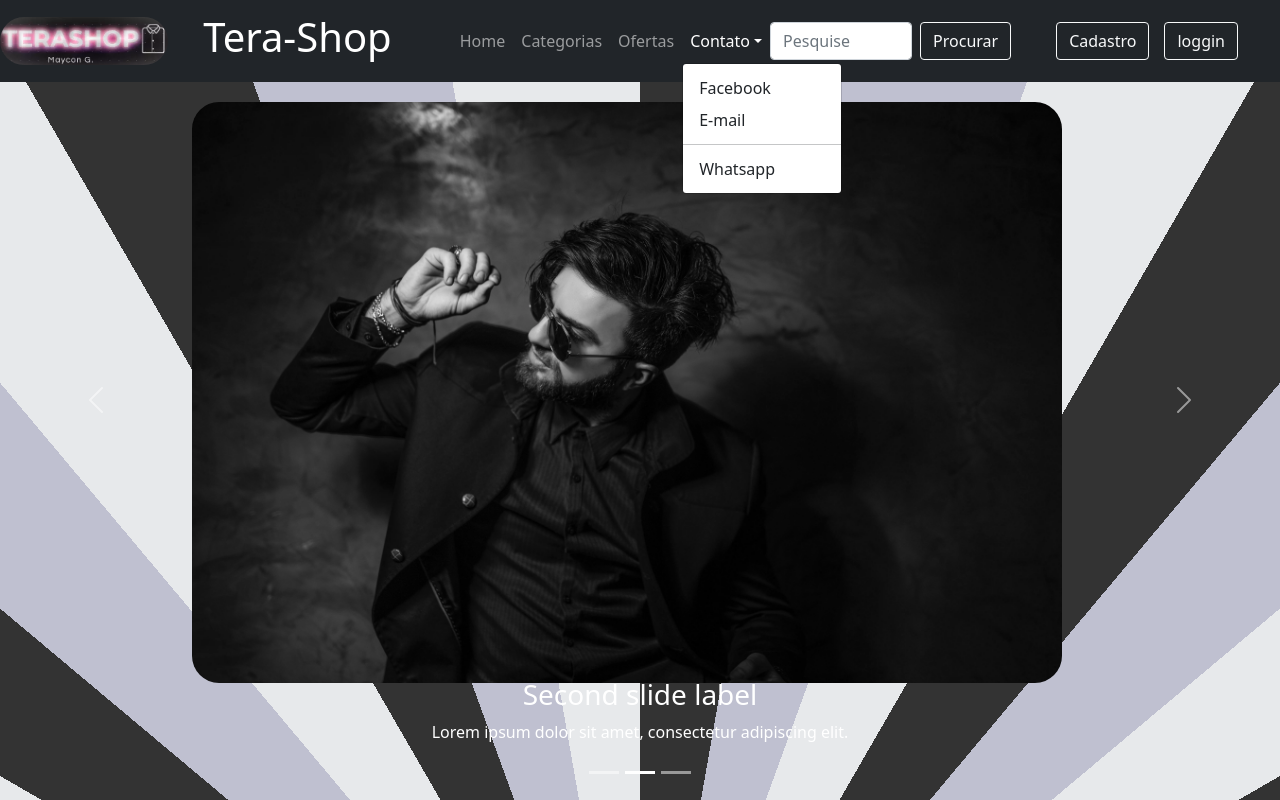
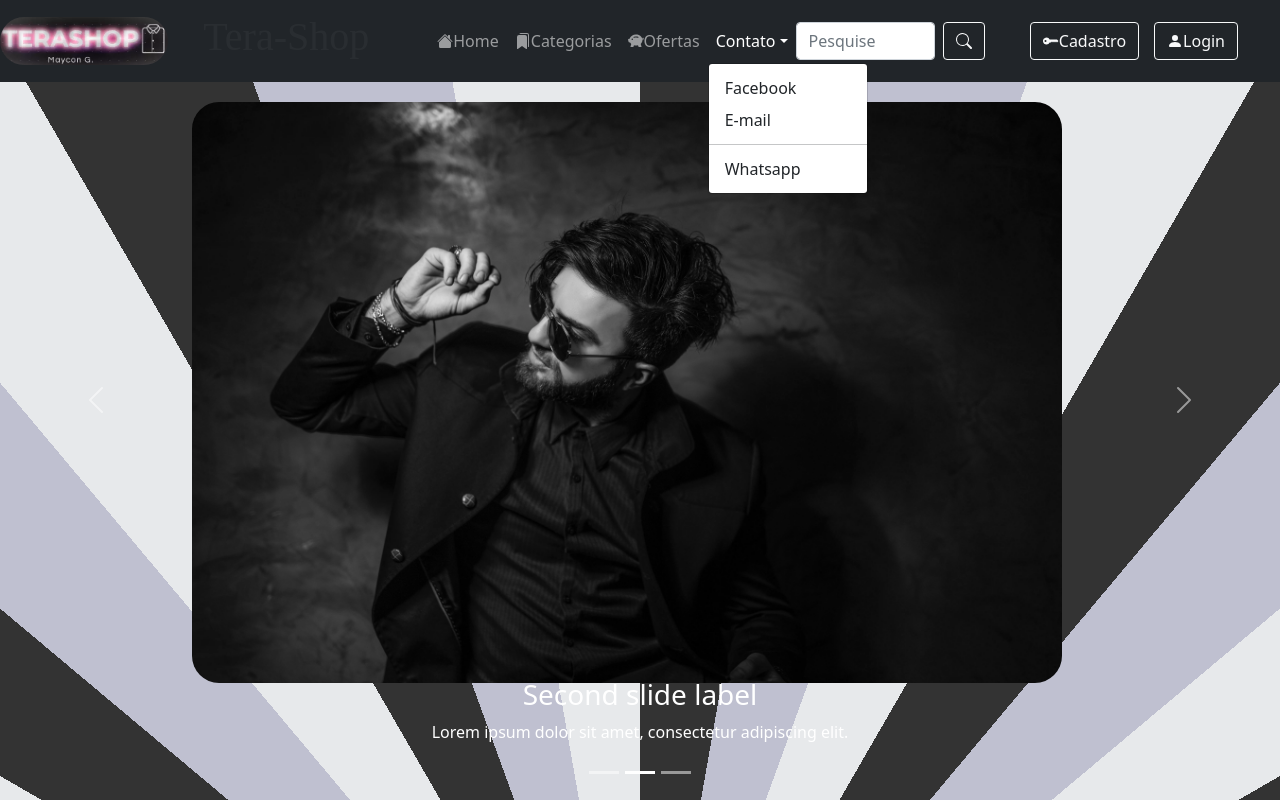
Before and after one commit to Adamscastillo/Tera_Shop_React, a React (Create React App) app: page / in a window 1280 px wide. Both pictures are taken after a click on the button "Contato". Shown: the top 800 px of the page. Built offline with nearby package versions, Linux system fonts and the light colour scheme; no server answers.

Commit message:
Banner e header estilizados

```diff
--- a/src/App.js
+++ b/src/App.js
@@ -6,6 +6,7 @@ import './App.css'
 import ListTenis from './components/TenisAPi/TenisApi'
 import Footer from './components/footer/Footer'
 import ImagePromo from './components/promoção/promo'
+import TenisPromo from './components/TenisPromo/TenisPromo'
 
 function App() {
   return (
@@ -15,6 +16,7 @@ function App() {
       <CardProdutos />
       <ListTenis />
       <ImagePromo />
+      <TenisPromo />
       <Footer />
 
     </div>
--- a/src/components/TenisAPi/TenisApi.jsx
+++ b/src/components/TenisAPi/TenisApi.jsx
@@ -12,7 +12,6 @@ function TenisApi() {
   useEffect(()=>{
     axios.get(url)
     .then((response) => {
-      console.log (response)
 
      setData(response.data)
 
--- /dev/null
+++ b/src/components/TenisPromo/TenisPromo.css
@@ -0,0 +1,80 @@
+
+.container {
+  max-width: 75vw;
+  display: block;
+}
+.container .carousel {
+  display: flex;
+  overflow-x: auto;
+  scroll-behavior: smooth;
+}
+
+.container .carousel::-webkit-scrollbar {
+  display: none;
+}
+
+.container .carousel .item {
+  background-color: white;
+  margin: 12px;
+  padding: 20px;
+  width: 280px;
+  border-radius: 16px;
+  flex: none;
+}
+
+.container .carousel .item .image img {
+  width: 100%;
+  height: 100%;
+  object-fit: cover;
+}
+
+.container .carousel .item .info {
+  height: 120px;
+  display: flex;
+  flex-direction: column;
+  justify-content: space-between;
+}
+
+.container .carousel .item .info span {
+  display: block;
+  text-align: center;
+  color: #1e1e1e;
+  padding: 2px;
+  border-radius: 10px;
+}
+
+.container .carousel .item .info .name {
+  font-size: 1rem;
+  font-weight: bold;
+  margin: 10px 0;
+  color: #00a8fb;
+}
+
+.container .carousel .item .info .oldPrice {
+  font-size: 1rem;
+  text-decoration: line-through;
+  flex-grow: 1;
+  color: #e81a5d;
+}
+
+.container .carousel .item .info .price {
+  margin-top: 10px;
+  font-size: 1.2rem;
+  font-weight: bold;
+  background-color: #ff7e3b;
+}
+
+.container .buttons {
+  width: 100%;
+  text-align: center;
+  display: flex;
+  justify-content: center;
+}
+.container .buttons button {
+  background-color: transparent;
+  border: none;
+  cursor: pointer;
+}
+.container .buttons button:first-child img {
+  transform: rotate(180deg);
+}
--- /dev/null
+++ b/src/components/TenisPromo/TenisPromo.jsx
@@ -0,0 +1,47 @@
+import { useEffect, useState } from "react";
+import '../TenisPromo/TenisPromo.css'
+import axios from 'axios'
+
+
+const url =  'https://pokeapi.co/api/v2/pokemon'
+
+function TenisPromo () {
+    const [data, setData] = useState([])
+
+    useEffect (() => {
+
+        axios.get(url)
+        .then((response) =>{
+            console.log(response)
+            setData(response.data)
+        })
+        .catch(error => console.log(error))
+
+    },[])
+    if (!data || !data.length) return null
+
+    const dados = data.data.results
+    console.log(dados)
+
+    return (
+        <>
+         {dados.map(({item}) =>{
+
+            const {id, name, url} = item
+            return (
+                <div key={id}>
+                    <div>
+                        {name}
+                    </div>
+                    <img className="image" src={url} alt="" />
+                </div>
+            )
+         })}
+
+        </>
+    )
+
+
+}
+
+export default TenisPromo
--- a/src/components/header/index.css
+++ b/src/components/header/index.css
@@ -8,6 +8,28 @@
 }
 .title {
   margin-right: 2rem;
+  font-family:"Times New Roman", Times, serif;
+  animation: animacao 2s infinite
+}
+
+@keyframes animacao {
+  50% {opacity: 0};
+}
+
+.styleButton:hover {
+  background-color: rgb(231, 227, 227);
+  color: black;
+  transform: scale3d(1.5);
+  transition: 1s;
+  border-radius: 200px 200px 200px 200px;
+  -moz-border-radius: 200px 200px 200px 200px;
+  -webkit-border-radius: 200px 200px 200px 200px;
+  border: 1px solid #000000;
+}
+.styleButton {
+  display: flex;
+  align-items: center;
+  font-weight: 500;
 }
 .registration {
   display: flex;
--- a/src/components/header/index.jsx
+++ b/src/components/header/index.jsx
@@ -7,6 +7,7 @@ import NavDropdown from 'react-bootstrap/NavDropdown'
 import logo from './img/logo.webp'
 import Card from 'react-bootstrap/Card'
 import '../header/index.css'
+import {BsHouseFill, BsFillBookmarksFill, BsFillPersonFill, BsFillKeyFill, BsPiggyBankFill, BsSearch} from 'react-icons/bs'
 
 function NavBar() {
   return (
@@ -25,14 +26,14 @@ function NavBar() {
             style={{ maxHeight: '300px' }}
             navbarScroll
           >
-            <Nav.Link href="#action1">Home</Nav.Link>
-            <Nav.Link href="#action2">Categorias</Nav.Link>
-            <Nav.Link href="#action2">Ofertas</Nav.Link>
-            <NavDropdown title="Contato" id="navbarScrollingDropdown">
-              <NavDropdown.Item href="#action3">Facebook</NavDropdown.Item>
-              <NavDropdown.Item href="#action4">E-mail</NavDropdown.Item>
+            <Nav.Link className="styleButton" href="#action1"><BsHouseFill></BsHouseFill>Home</Nav.Link>
+            <Nav.Link className="styleButton" href="#action2"><BsFillBookmarksFill></BsFillBookmarksFill>Categorias</Nav.Link>
+            <Nav.Link className="styleButton" href="#action2"><BsPiggyBankFill></BsPiggyBankFill> Ofertas</Nav.Link>
+            <NavDropdown className="styleButton" title="Contato"  id="navbarScrollingDropdown">
+              <NavDropdown.Item className="styleButton" href="#action3">Facebook</NavDropdown.Item>
+              <NavDropdown.Item className="styleButton" href="#action4">E-mail</NavDropdown.Item>
               <NavDropdown.Divider />
-              <NavDropdown.Item href="#action5">Whatsapp</NavDropdown.Item>
+              <NavDropdown.Item className="styleButton" href="#action5">Whatsapp</NavDropdown.Item>
             </NavDropdown>
           </Nav>
 
@@ -43,13 +44,13 @@ function NavBar() {
               className="me-2"
               aria-label="Search"
             />
-            <Button variant="outline-light">Procurar </Button>
+            <Button className="styleButton" variant="outline-light"><BsSearch></BsSearch> </Button>
           </Form>
         </Navbar.Collapse>
         <div className="registration">
-          <Button variant="outline-light">Cadastro</Button>
-          <Button variant="outline-light" className="loggin">
-            loggin
+          <Button className="styleButton" variant="outline-light"><BsFillKeyFill></BsFillKeyFill>Cadastro</Button>
+          <Button  variant="outline-light" className="loggin styleButton">
+            <BsFillPersonFill></BsFillPersonFill> Login
           </Button>
         </div>
       </Container>
```
Also changed, not shown: src/routesComponents/routesComponentes.jsx (added, +10 -0 lines).
